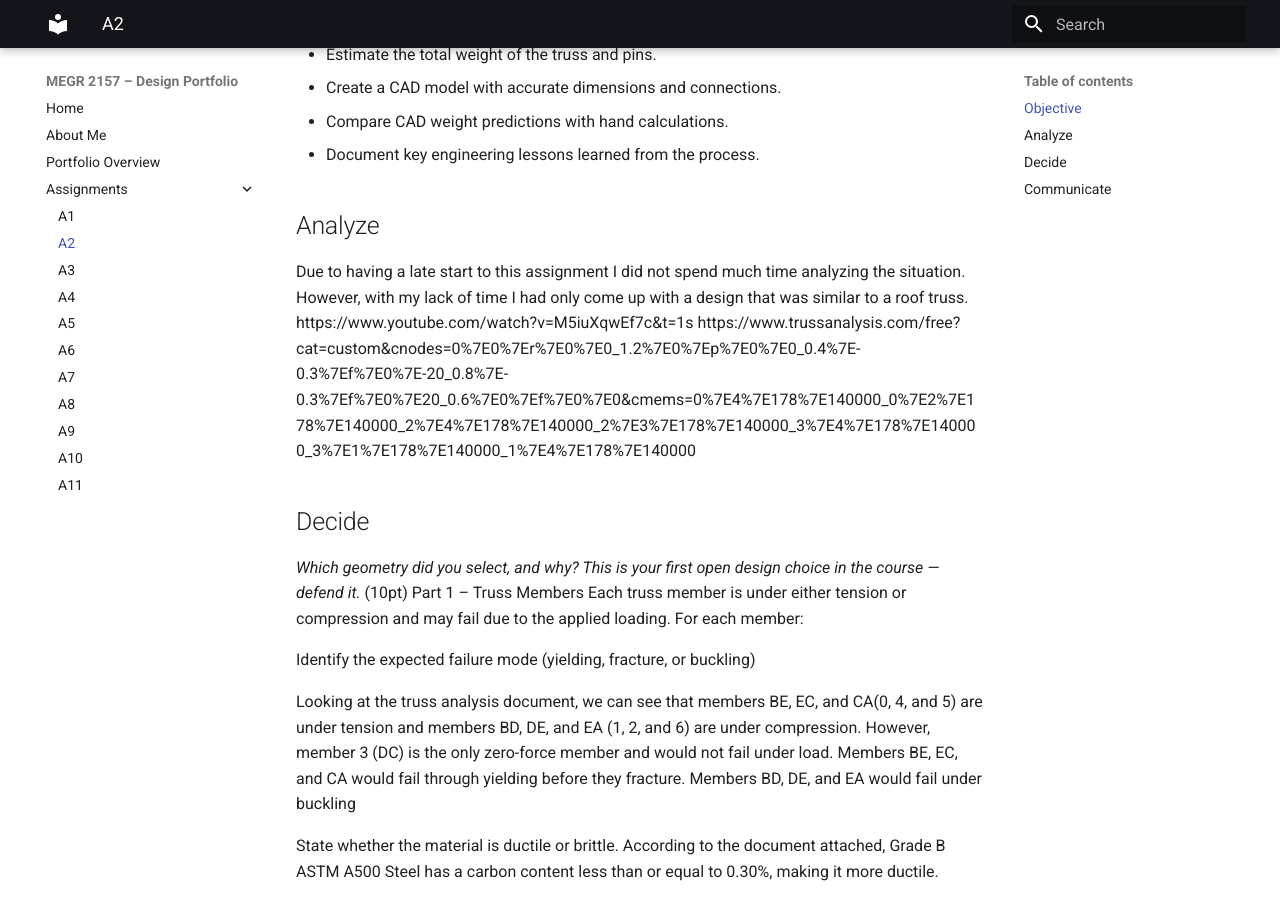
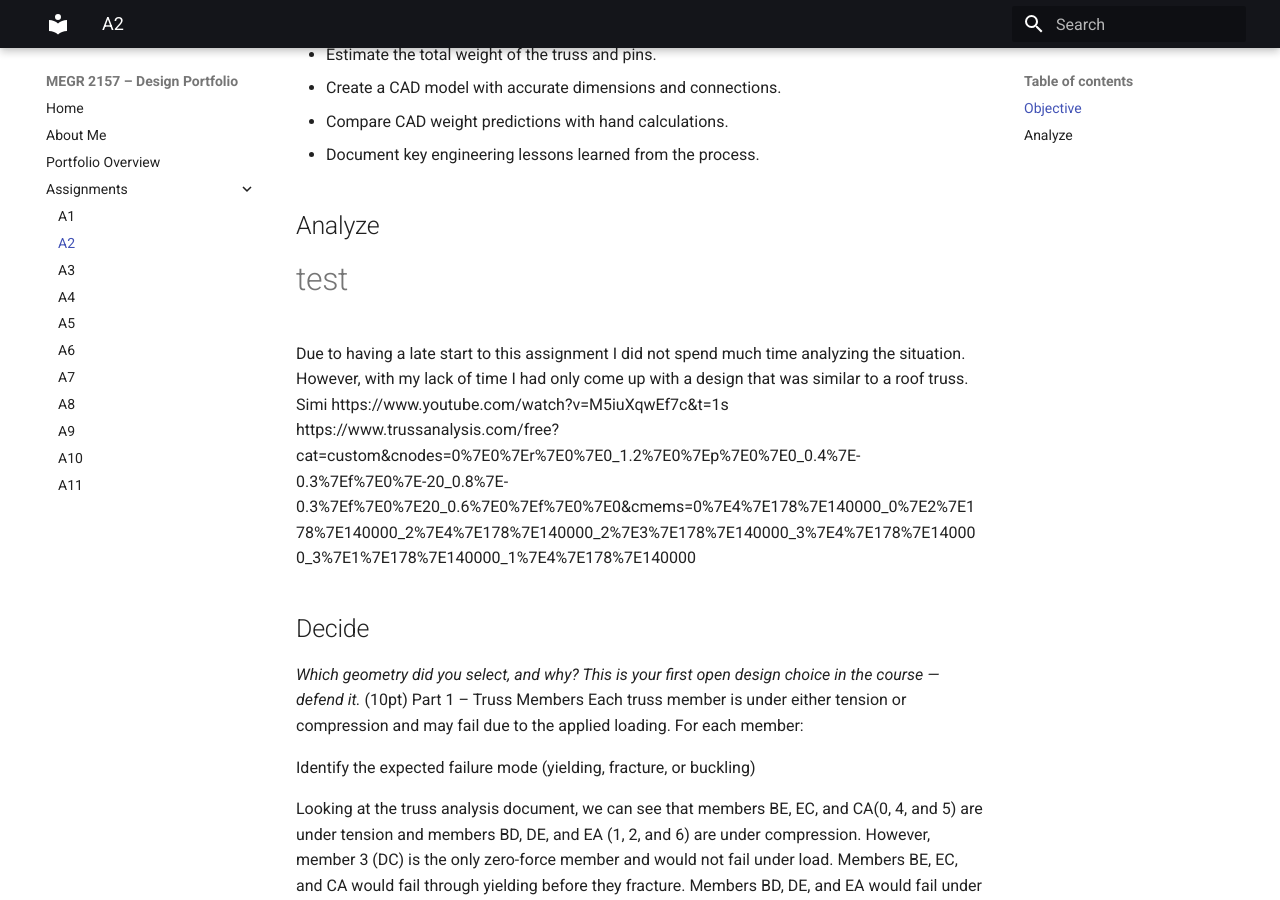
Before and after one commit to mbsibelius/megr2156-portfolio-mbs, an MkDocs documentation site: the page built from docs/assignments/A02/index.md, in a window 1280 px wide and 900 px high, scrolled down 357 px. Built offline with MkDocs 1.6.1 and Material for MkDocs 9.7.7, drawn with Linux system fonts in a browser that asks for light colours.

Commit message:
Update index.md with test section and links
Added test section and external links for reference.

```diff
--- a/docs/assignments/A02/index.md
+++ b/docs/assignments/A02/index.md
@@ -12,7 +12,8 @@
 - Document key engineering lessons learned from the process.
 
 ## Analyze
-Due to having a late start to this assignment I did not spend much time analyzing the situation. However, with my lack of time I had only come up with a design that was similar to a roof truss.
+# test
+Due to having a late start to this assignment I did not spend much time analyzing the situation. However, with my lack of time I had only come up with a design that was similar to a roof truss. Simi
 https://www.youtube.com/watch?v=M5iuXqwEf7c&t=1s
 https://www.trussanalysis.com/free?cat=custom&cnodes=0%7E0%7Er%7E0%7E0_1.2%7E0%7Ep%7E0%7E0_0.4%7E-0.3%7Ef%7E0%7E-20_0.8%7E-0.3%7Ef%7E0%7E20_0.6%7E0%7Ef%7E0%7E0&cmems=0%7E4%7E178%7E140000_0%7E2%7E178%7E140000_2%7E4%7E178%7E140000_2%7E3%7E178%7E140000_3%7E4%7E178%7E140000_3%7E1%7E178%7E140000_1%7E4%7E178%7E140000
 
```
